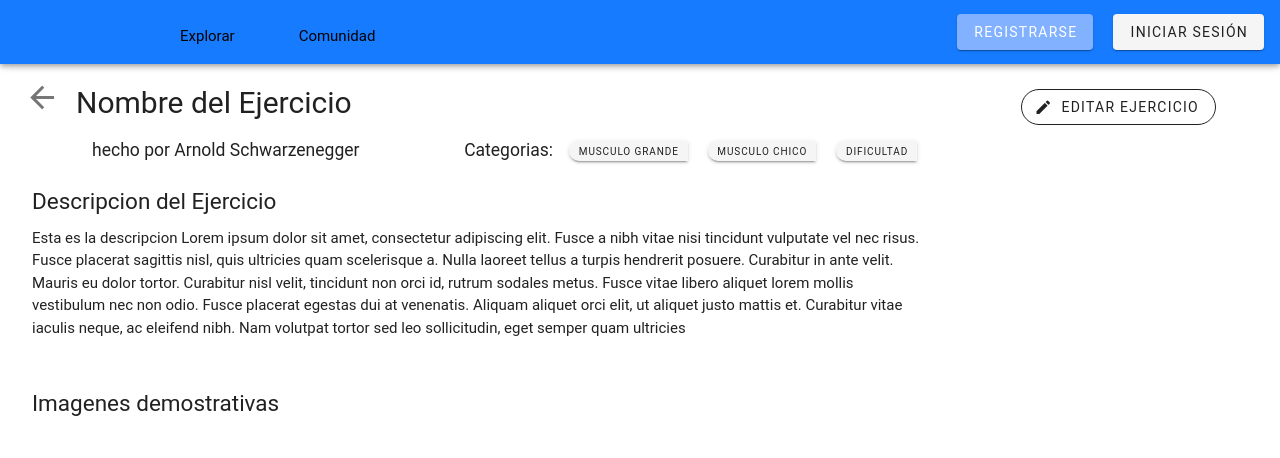
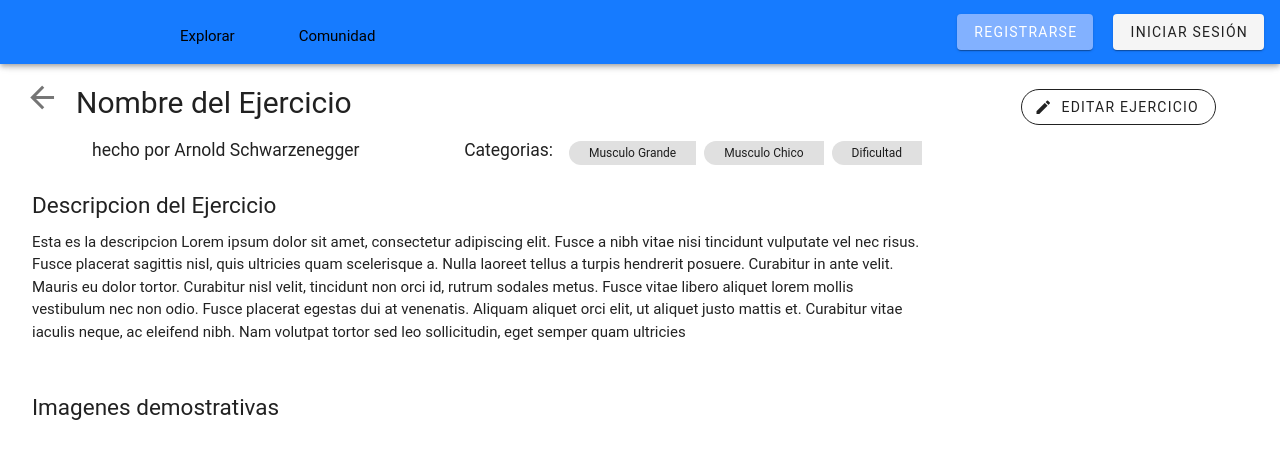
Before and after one commit to Federico-Shih/stronk, a Vue app: page /exercises/data in a window 1280 px wide. Shown: the top 458 px of the page. Built offline with nearby package versions, Linux system fonts and the light colour scheme.

Commit message:
Categorias en ExerciseDetails son Chips

```diff
--- a/src/views/ExerciseDetailsPage.vue
+++ b/src/views/ExerciseDetailsPage.vue
@@ -25,9 +25,11 @@
         </v-btn>
         <h3 class="mt-1">hecho por {{ creatorname }}</h3>
       </div>
-      <div class="d-flex flex-row offset-1 mr-6 mt-1 justify-space-between">
-        <h3 class="pr-4">Categorias:</h3>
-        <v-btn v-for="index in category.length" x-small class="rounded-l-pill mt-1 mr-5">{{category[index-1]}}</v-btn>
+      <div class="d-flex flex-row offset-1 justify-space-between">
+        <h3 class="pr-4 mt-1">Categorias:</h3>
+        <v-chip-group active-class="primary--text">
+          <v-chip v-for="index in category.length" small class="rounded-l-pill px-5">{{category[index-1]}}</v-chip>
+        </v-chip-group>
       </div>
     </div>
     <div class="d-flex flex-column ml-8 mb-8" style="width: 70%">
```
